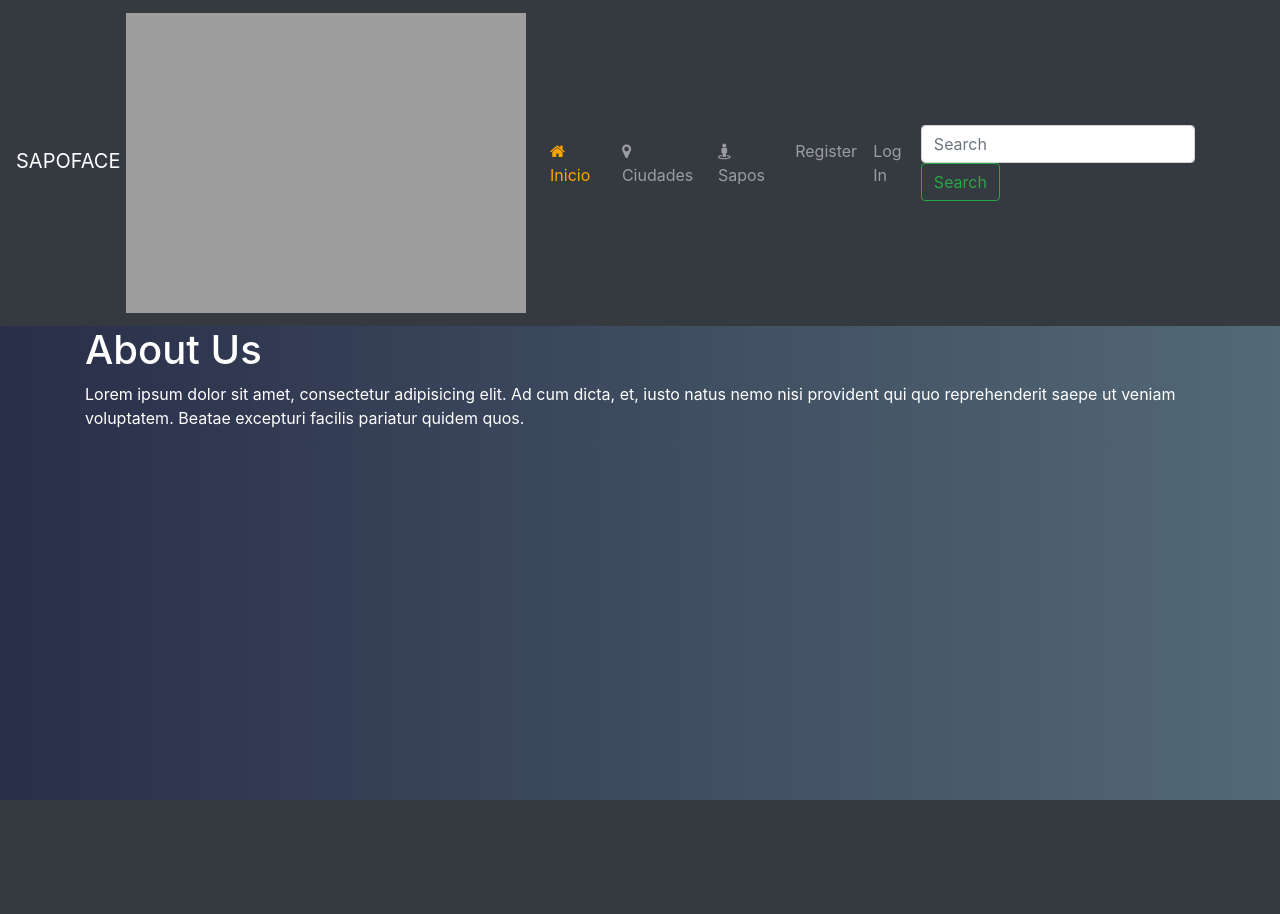
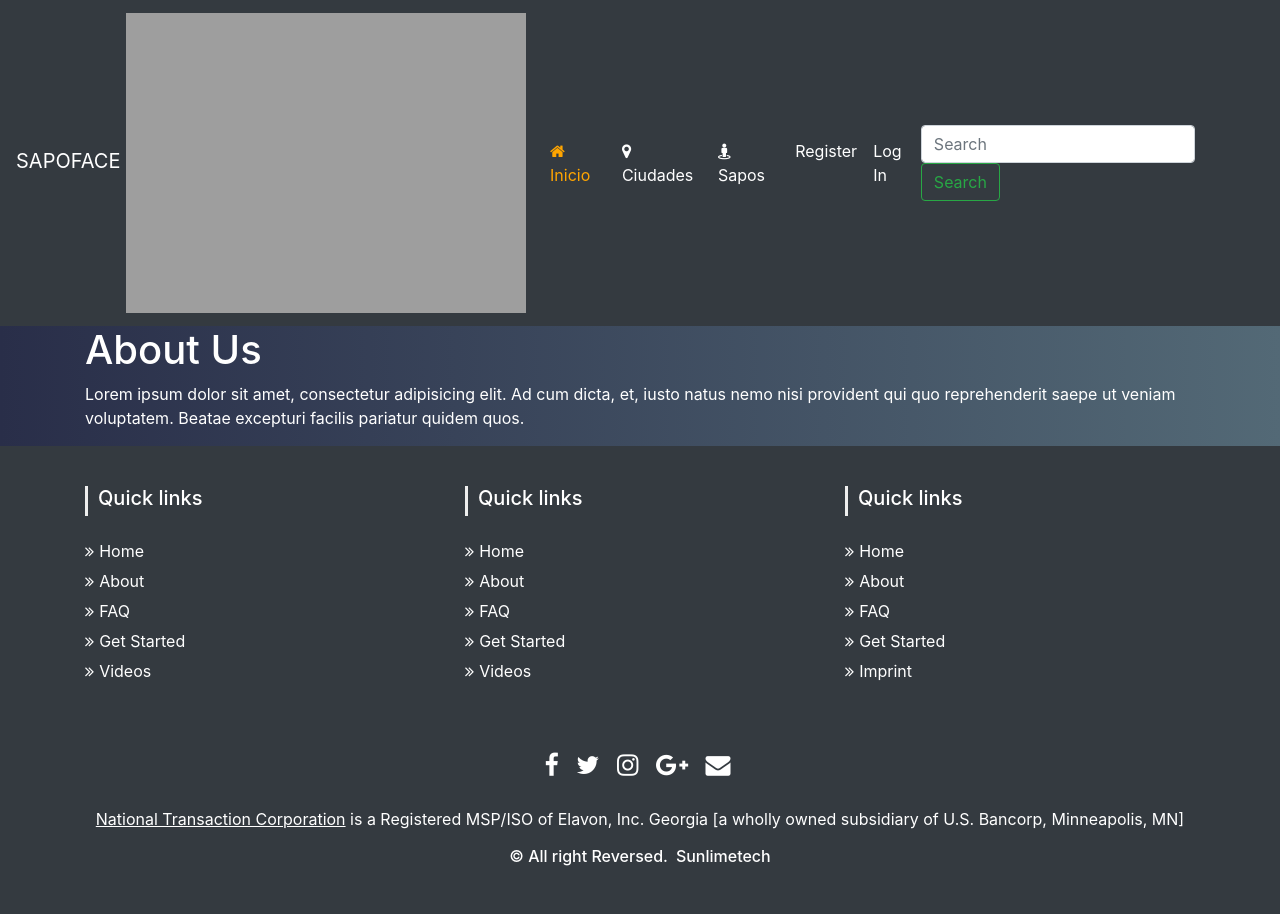
Before and after one commit to DRob08/sapoapp-latest, a Flask app: page /about in a window 1280 px wide. Before the commit the page ends 800 px from the top, so only its background shows below. Run offline with Flask 2, Linux system fonts and the light colour scheme; some libraries are stand-ins or nearby versions.

Commit message:
Original Commit
Signed-off-by: DRob <Darwin.Robinson8@gmail.com>

```diff
--- a/templates/layout.html
+++ b/templates/layout.html
@@ -1,10 +1,13 @@
 <!DOCTYPE html>
 <html lang="en">
 <head>
-    <meta charset="UTF-8">
-    <title>Sapoface</title>
+	<!-- Required meta tags -->
+	<meta charset="utf-8">
+	<meta name="viewport" content="width=device-width, initial-scale=1, shrink-to-fit=no">
 
-    <script type="text/javascript" src="//ajax.googleapis.com/ajax/libs/jquery/2.0.0/jquery.min.js"></script>
+	<title>Sapoface</title>
+
+	<!--<script type="text/javascript" src="//ajax.googleapis.com/ajax/libs/jquery/2.0.0/jquery.min.js"></script>
     <script src="http://code.jquery.com/jquery-1.9.1.js"></script>
     <script src="http://code.jquery.com/ui/1.10.3/jquery-ui.js"></script>
     <script src="//cdnjs.cloudflare.com/ajax/libs/jquery/3.2.1/jquery.min.js"></script>
@@ -14,11 +17,33 @@
     <link rel="stylesheet" type="text/css" href="{{ url_for('static',filename='styles/style.css') }}">
     <link href="//maxcdn.bootstrapcdn.com/bootstrap/4.1.1/css/bootstrap.min.css" rel="stylesheet" id="bootstrap-css">
     <link rel="stylesheet" href="https://stackpath.bootstrapcdn.com/bootstrap/4.1.3/css/bootstrap.min.css">
-    <link href="http://maxcdn.bootstrapcdn.com/font-awesome/4.1.0/css/font-awesome.min.css" rel="stylesheet">
+    <link href="http://maxcdn.bootstrapcdn.com/font-awesome/4.1.0/css/font-awesome.min.css" rel="stylesheet">-->
 
 
-    <link rel="stylesheet" href="https://maxcdn.bootstrapcdn.com/bootstrap/4.0.0/css/bootstrap.min.css"
-          integrity="sha384-Gn5384xqQ1aoWXA+058RXPxPg6fy4IWvTNh0E263XmFcJlSAwiGgFAW/dAiS6JXm" crossorigin="anonymous">
+	<!--<link rel="stylesheet" href="https://maxcdn.bootstrapcdn.com/bootstrap/4.0.0/css/bootstrap.min.css"-->
+	<!--integrity="sha384-Gn5384xqQ1aoWXA+058RXPxPg6fy4IWvTNh0E263XmFcJlSAwiGgFAW/dAiS6JXm" crossorigin="anonymous">-->
+
+
+	<link rel="stylesheet" href="https://stackpath.bootstrapcdn.com/bootstrap/4.1.3/css/bootstrap.min.css"
+		  integrity="sha384-MCw98/SFnGE8fJT3GXwEOngsV7Zt27NXFoaoApmYm81iuXoPkFOJwJ8ERdknLPMO" crossorigin="anonymous">
+	<link rel="stylesheet" href="https://cdnjs.cloudflare.com/ajax/libs/font-awesome/4.7.0/css/font-awesome.min.css">
+	<!--<link rel="stylesheet" href="https://use.fontawesome.com/releases/v5.5.0/css/all.css" integrity="sha384-B4dIYHKNBt8Bc12p+WXckhzcICo0wtJAoU8YZTY5qE0Id1GSseTk6S+L3BlXeVIU" crossorigin="anonymous">-->
+	<link rel="stylesheet" type="text/css" href="{{ url_for('static',filename='styles/style.css') }}">
+
+	<script src="https://code.jquery.com/jquery-3.3.1.slim.min.js"
+			integrity="sha384-q8i/X+965DzO0rT7abK41JStQIAqVgRVzpbzo5smXKp4YfRvH+8abtTE1Pi6jizo"
+			crossorigin="anonymous"></script>
+	<script src="https://cdnjs.cloudflare.com/ajax/libs/popper.js/1.14.3/umd/popper.min.js"
+			integrity="sha384-ZMP7rVo3mIykV+2+9J3UJ46jBk0WLaUAdn689aCwoqbBJiSnjAK/l8WvCWPIPm49"
+			crossorigin="anonymous"></script>
+	<script src="https://stackpath.bootstrapcdn.com/bootstrap/4.1.3/js/bootstrap.min.js"
+			integrity="sha384-ChfqqxuZUCnJSK3+MXmPNIyE6ZbWh2IMqE241rYiqJxyMiZ6OW/JmZQ5stwEULTy"
+			crossorigin="anonymous"></script>
+
+	<script src="http://code.jquery.com/jquery-1.9.1.js"></script>
+	<script src="http://code.jquery.com/ui/1.10.3/jquery-ui.js"></script>
+	<script type="text/javascript" src="//ajax.googleapis.com/ajax/libs/jquery/2.0.0/jquery.min.js"></script>
+	<script src="http://code.jquery.com/jquery-1.9.1.js"></script>
 
     <style>
         body {
@@ -47,5 +72,71 @@
 
 <!--<script src="https://cdn.ckeditor.com/4.6.2/basic/ckeditor.js"></script>
 <script type="text/javascript"> CKEDITOR.replace('editor') </script>-->
+
+
 </body>
+
+<!-- Footer -->
+<section id="footer">
+	<div class="container">
+		<div class="row text-center text-xs-center text-sm-left text-md-left">
+			<div class="col-xs-12 col-sm-4 col-md-4">
+				<h5>Quick links</h5>
+				<ul class="list-unstyled quick-links">
+					<li><a href="javascript:void();"><i class="fa fa-angle-double-right"></i>Home</a></li>
+					<li><a href="javascript:void();"><i class="fa fa-angle-double-right"></i>About</a></li>
+					<li><a href="javascript:void();"><i class="fa fa-angle-double-right"></i>FAQ</a></li>
+					<li><a href="javascript:void();"><i class="fa fa-angle-double-right"></i>Get Started</a></li>
+					<li><a href="javascript:void();"><i class="fa fa-angle-double-right"></i>Videos</a></li>
+				</ul>
+			</div>
+			<div class="col-xs-12 col-sm-4 col-md-4">
+				<h5>Quick links</h5>
+				<ul class="list-unstyled quick-links">
+					<li><a href="javascript:void();"><i class="fa fa-angle-double-right"></i>Home</a></li>
+					<li><a href="javascript:void();"><i class="fa fa-angle-double-right"></i>About</a></li>
+					<li><a href="javascript:void();"><i class="fa fa-angle-double-right"></i>FAQ</a></li>
+					<li><a href="javascript:void();"><i class="fa fa-angle-double-right"></i>Get Started</a></li>
+					<li><a href="javascript:void();"><i class="fa fa-angle-double-right"></i>Videos</a></li>
+				</ul>
+			</div>
+			<div class="col-xs-12 col-sm-4 col-md-4">
+				<h5>Quick links</h5>
+				<ul class="list-unstyled quick-links">
+					<li><a href="javascript:void();"><i class="fa fa-angle-double-right"></i>Home</a></li>
+					<li><a href="javascript:void();"><i class="fa fa-angle-double-right"></i>About</a></li>
+					<li><a href="javascript:void();"><i class="fa fa-angle-double-right"></i>FAQ</a></li>
+					<li><a href="javascript:void();"><i class="fa fa-angle-double-right"></i>Get Started</a></li>
+					<li><a href="https://wwwe.sunlimetech.com" title="Design and developed by"><i
+							class="fa fa-angle-double-right"></i>Imprint</a></li>
+				</ul>
+			</div>
+		</div>
+		<div class="row">
+			<div class="col-xs-12 col-sm-12 col-md-12  mt-sm-5">
+				<ul class="list-unstyled list-inline social text-center">
+					<li class="list-inline-item"><a href="javascript:void();"><i class="fa fa-facebook"></i></a></li>
+					<li class="list-inline-item"><a href="javascript:void();"><i class="fa fa-twitter"></i></a></li>
+					<li class="list-inline-item"><a href="javascript:void();"><i class="fa fa-instagram"></i></a></li>
+					<li class="list-inline-item"><a href="javascript:void();"><i class="fa fa-google-plus"></i></a></li>
+					<li class="list-inline-item"><a href="javascript:void();" target="_blank"><i
+							class="fa fa-envelope"></i></a></li>
+				</ul>
+			</div>
+			</hr>
+		</div>
+		<div class="row">
+			<div class="col-xs-12 col-sm-12 col-md-12  mt-sm-2 text-center text-white">
+				<p><u><a href="https://www.nationaltransaction.com/">National Transaction Corporation</a></u> is a
+					Registered MSP/ISO of Elavon, Inc. Georgia [a wholly owned subsidiary of U.S. Bancorp, Minneapolis,
+					MN]</p>
+				<p class="h6">&copy All right Reversed.<a class="text-green ml-2" href="https://www.sunlimetech.com"
+														  target="_blank">Sunlimetech</a></p>
+			</div>
+			</hr>
+		</div>
+	</div>
+</section>
+<!-- ./Footer -->
+
 </html>
```
